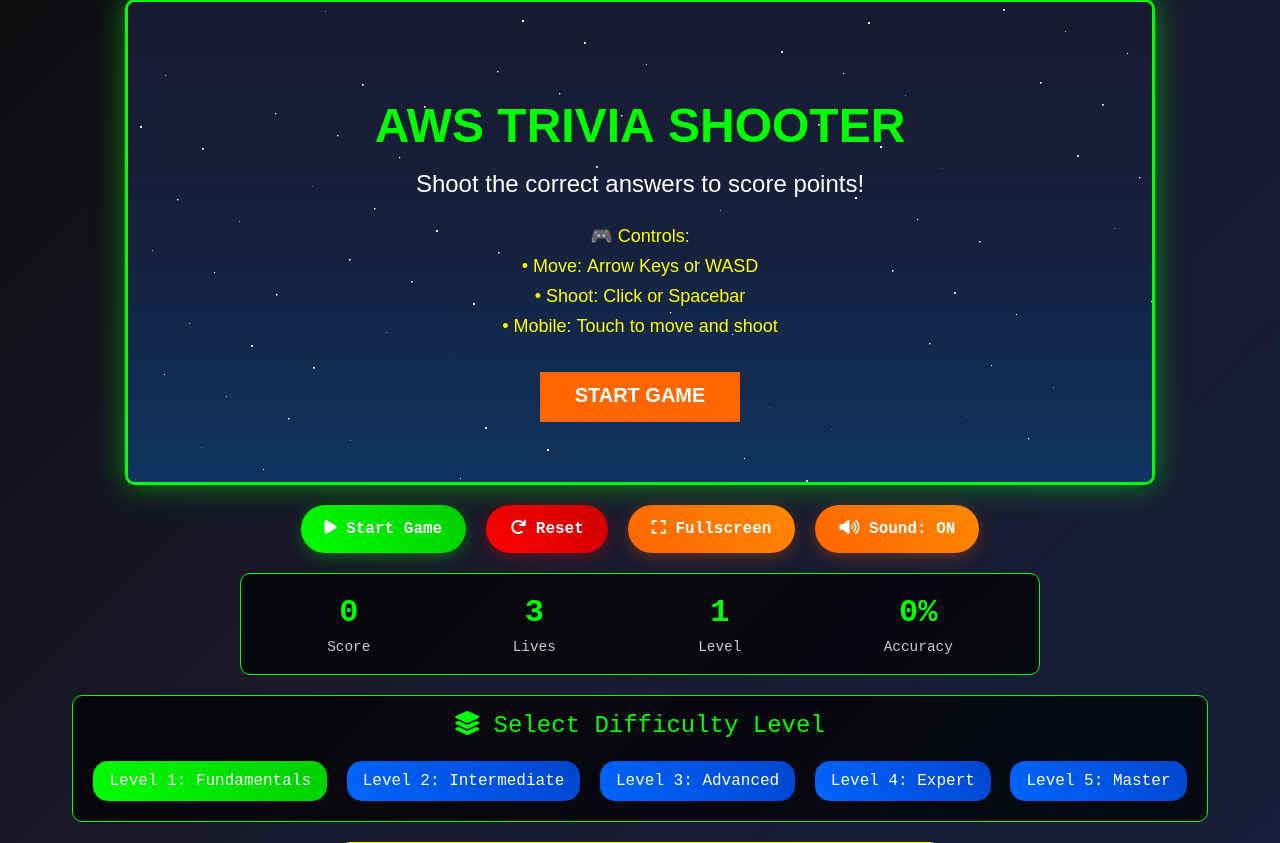
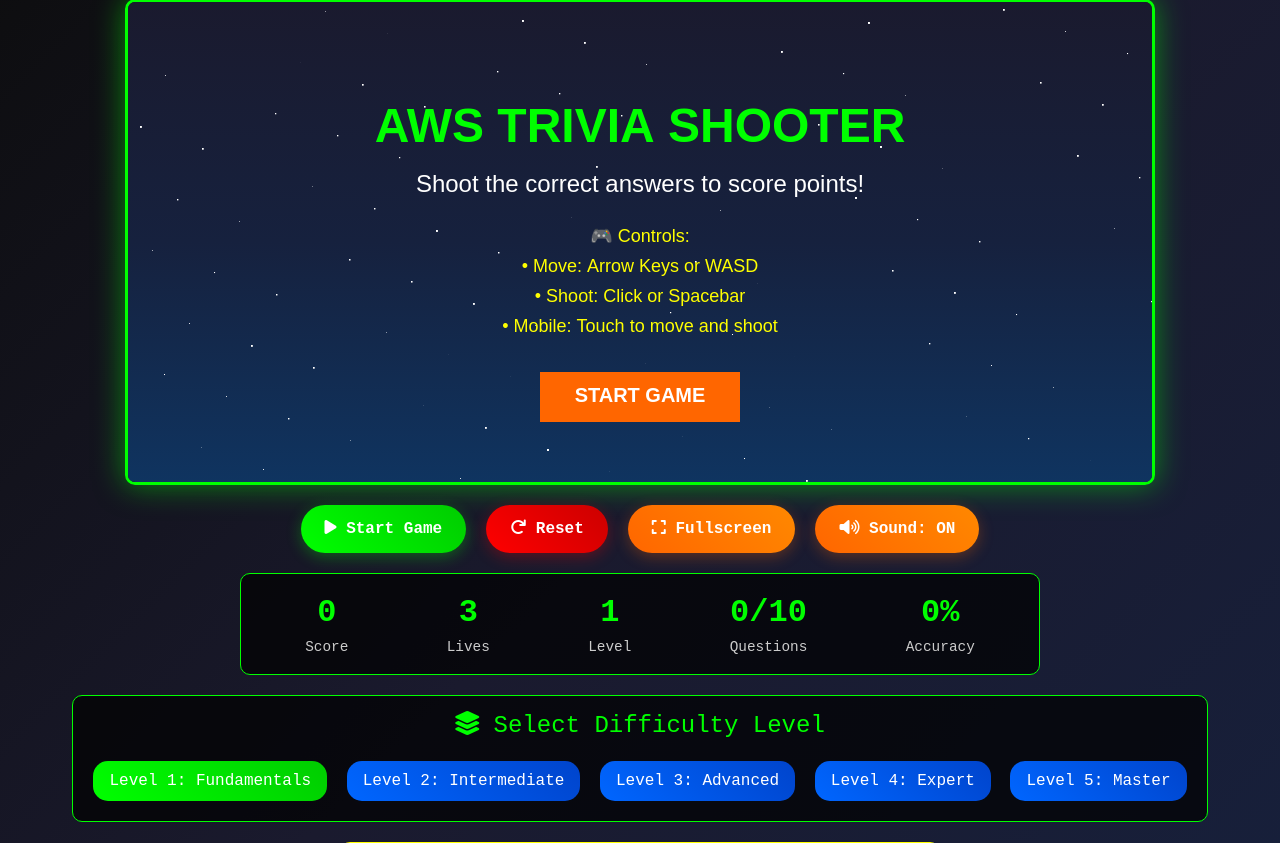
Before and after one commit to hasithadulanjana/aws-trivia-game, a Flask app: template templates/interactive_game.html in a window 1280 px wide. Shown: the part 158-1001 px from the top of the page. Run offline with Flask 3, Linux system fonts and the light colour scheme; the template is opened without the code that fills it, so the values that code supplies are empty; some libraries are stand-ins or nearby versions.

Commit message:
✨ Add Automatic Question Advancement on Correct Answer
🎯 Enhanced Game Flow:
- Correct answer shot immediately advances to next question
- All remaining targets cleared when correct answer is hit
- Smooth transition with 1.5 second delay for effect viewing
- Visual feedback shows 'Next Question Loading...' message

🎮 Improved Collision Detection:
- Fixed bullet removal logic to prevent array index issues
- Proper handling of correct vs wrong answer collisions
- Bullets removed immediately upon target hit
- Targets cleared appropriately based on answer correctness

🎨 Enhanced Visual Feedback:
- Celebration particles burst when correct answer is hit
- Golden particle effects for successful answers
- Loading particles when new question appears
- 'New Question!' message display for better UX

📊 UI Improvements:
- Added question progress counter (X/Y format)
- Real-time question tracking in game stats
- Better visual indication of game progression
- Enhanced stat display with 5 key metrics

🔧 Technical Enhancements:
- Improved collision detection with proper array iteration
- Event-driven architecture for question completion
- Callback system for seamless game flow integration
- Better state management for question transitions

🎯 Game Flow Logic:
- Correct answer → Clear all targets → Show effects → Next question
- Wrong answer → Remove target → Continue with remaining options
- All wrong answers shot → Advance to next question
- Smooth progression through question queue

✨ User Experience:
- Immediate feedback on correct answers
- Clear visual progression indicators
- Smooth transitions between questions
- No waiting for other targets after correct answer

```diff
--- a/static/js/game-engine.js
+++ b/static/js/game-engine.js
@@ -327,8 +327,13 @@
 
     checkCollisions() {
         // Bullet-Target collisions
-        this.bullets.forEach((bullet, bulletIndex) => {
-            this.targets.forEach((target, targetIndex) => {
+        for (let bulletIndex = this.bullets.length - 1; bulletIndex >= 0; bulletIndex--) {
+            const bullet = this.bullets[bulletIndex];
+            let bulletHit = false;
+
+            for (let targetIndex = this.targets.length - 1; targetIndex >= 0; targetIndex--) {
+                const target = this.targets[targetIndex];
+
                 if (this.isColliding(bullet, target)) {
                     // Create explosion
                     this.explosions.push(new Explosion(target.x, target.y));
@@ -340,12 +345,21 @@
                     if (target.isCorrect) {
                         this.score += 100;
                         this.correctAnswer();
+
+                        // Correct answer hit - clear all remaining targets and advance
+                        this.clearAllTargets();
+                        setTimeout(() => this.nextQuestion(), 1500); // Delay for effect viewing
+
+                        // Remove the bullet that hit the correct answer
+                        this.bullets.splice(bulletIndex, 1);
+                        bulletHit = true;
+                        break; // Exit target loop since we're clearing all targets
+
                     } else {
                         this.lives--;
                         this.wrongAnswer();
-                    }
 
-                    // Remove bullet and target
+                        // Wrong answer - remove this target and bullet
                         this.bullets.splice(bulletIndex, 1);
                         this.targets.splice(targetIndex, 1);
 
@@ -354,12 +368,23 @@
                         if (qtIndex > -1) {
                             this.questionTargets.splice(qtIndex, 1);
                         }
+
+                        bulletHit = true;
+                        break; // Exit target loop for this bullet
                     }
-            });
-        });
+                }
+            }
 
-        // Check if all question targets are gone
-        if (this.currentQuestion && this.questionTargets.length === 0) {
+            // If bullet hit something, continue to next bullet
+            if (bulletHit) {
+                continue;
+            }
+        }
+
+        // Check if all question targets are gone (for wrong answers only)
+        if (this.currentQuestion && this.questionTargets.length === 0 && this.targets.length === 0) {
+            // All wrong answers were shot, but correct answer wasn't found
+            // This shouldn't happen in normal gameplay, but handle it gracefully
             setTimeout(() => this.nextQuestion(), 1000);
         }
 
@@ -367,6 +392,23 @@
         if (this.lives <= 0) {
             this.gameOver();
         }
+    }
+
+    clearAllTargets() {
+        // Create fade-out effect for remaining targets
+        this.targets.forEach(target => {
+            if (!target.isCorrect) {
+                // Create small particle effect for cleared targets
+                this.createParticles(target.x, target.y, '#888888');
+            }
+        });
+
+        // Clear all targets and question targets
+        this.targets = [];
+        this.questionTargets = [];
+
+        // Remove any remaining bullets
+        this.bullets = [];
     }
 
     isColliding(obj1, obj2) {
@@ -405,11 +447,40 @@
         // Play success sound
         this.playSound('correct');
 
-        // Add bonus particles
+        // Add bonus particles at center and around the screen
         this.createParticles(this.width / 2, this.height / 2, '#ffff00');
+        this.createParticles(this.width / 4, this.height / 3, '#00ff00');
+        this.createParticles(3 * this.width / 4, this.height / 3, '#00ff00');
 
         // Show success message
         this.showMessage('CORRECT! +100 points', '#00ff00');
+
+        // Show "Next Question" indicator
+        setTimeout(() => {
+            this.showMessage('Next Question Loading...', '#ffff00');
+        }, 800);
+
+        // Create celebration effect
+        this.createCelebrationEffect();
+    }
+
+    createCelebrationEffect() {
+        // Create a burst of golden particles
+        for (let i = 0; i < 25; i++) {
+            const angle = (i / 25) * Math.PI * 2;
+            const speed = 5 + Math.random() * 5;
+            const particle = {
+                x: this.width / 2,
+                y: this.height / 2,
+                vx: Math.cos(angle) * speed,
+                vy: Math.sin(angle) * speed,
+                color: '#ffd700',
+                life: 60,
+                maxLife: 60,
+                size: 3 + Math.random() * 3
+            };
+            this.particles.push(particle);
+        }
     }
 
     wrongAnswer() {
@@ -424,7 +495,7 @@
     }
 
     nextQuestion() {
-        // This will be called by the main game to load next question
+        // Clear current question state
         this.currentQuestion = null;
         this.questionTargets = [];
 
@@ -432,12 +503,31 @@
         if (this.score > 0 && this.score % 500 === 0) {
             this.level++;
             this.targetSpawnRate += 0.01;
+            this.showMessage(`LEVEL UP! Level ${this.level}`, '#ffff00');
         }
+
+        // Trigger event for next question loading
+        if (this.onQuestionComplete) {
+            this.onQuestionComplete();
+        }
+
+        // Show brief pause message
+        this.showMessage('Get Ready...', '#ffffff');
     }
 
     loadQuestion(questionData) {
         this.currentQuestion = questionData;
         this.questionTargets = [];
+
+        // Clear any existing targets and bullets
+        this.targets = [];
+        this.bullets = [];
+
+        // Show question loading effect
+        this.showMessage('New Question!', '#00ffff');
+
+        // Create loading particles
+        this.createParticles(this.width / 2, this.height / 4, '#00ffff');
     }
 
     startGame() {
--- a/templates/interactive_game.html
+++ b/templates/interactive_game.html
@@ -338,6 +338,10 @@
                 <div class="stat-label">Level</div>
             </div>
             <div class="stat-item">
+                <div id="questionDisplay" class="stat-value">0/0</div>
+                <div class="stat-label">Questions</div>
+            </div>
+            <div class="stat-item">
                 <div id="accuracyDisplay" class="stat-value">0%</div>
                 <div class="stat-label">Accuracy</div>
             </div>
@@ -644,8 +648,18 @@
                     return;
                 }
 
+                // Show question progress
+                const progress = `Question ${this.currentQuestionIndex + 1} of ${this.questionsQueue.length}`;
+                console.log(progress);
+
                 const question = this.questionsQueue[this.currentQuestionIndex];
-                this.gameEngine.loadQuestion(question);
+
+                // Add a small delay before loading next question for better UX
+                setTimeout(() => {
+                    this.gameEngine.loadQuestion(question);
+                    this.showAchievement('Next Question', progress);
+                }, 500);
+
                 this.currentQuestionIndex++;
             }
 
@@ -698,6 +712,7 @@
                 document.getElementById('scoreDisplay').textContent = this.gameEngine.score;
                 document.getElementById('livesDisplay').textContent = this.gameEngine.lives;
                 document.getElementById('levelDisplay').textContent = this.currentLevel;
+                document.getElementById('questionDisplay').textContent = `${this.currentQuestionIndex}/${this.totalQuestions}`;
 
                 const accuracy = this.currentQuestionIndex > 0 ?
                     Math.round((this.correctAnswers / this.currentQuestionIndex) * 100) : 0;
```
Lines whose indentation alone changed are shown as unchanged.
